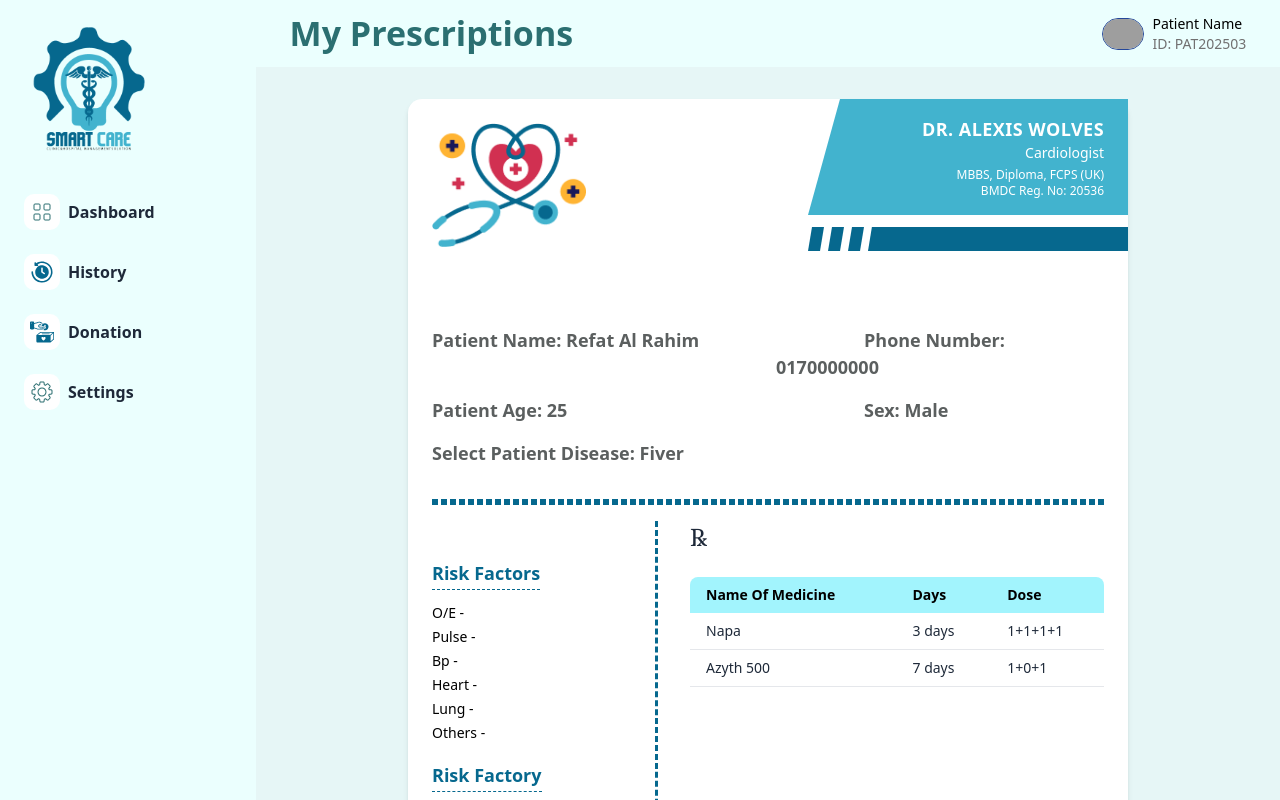
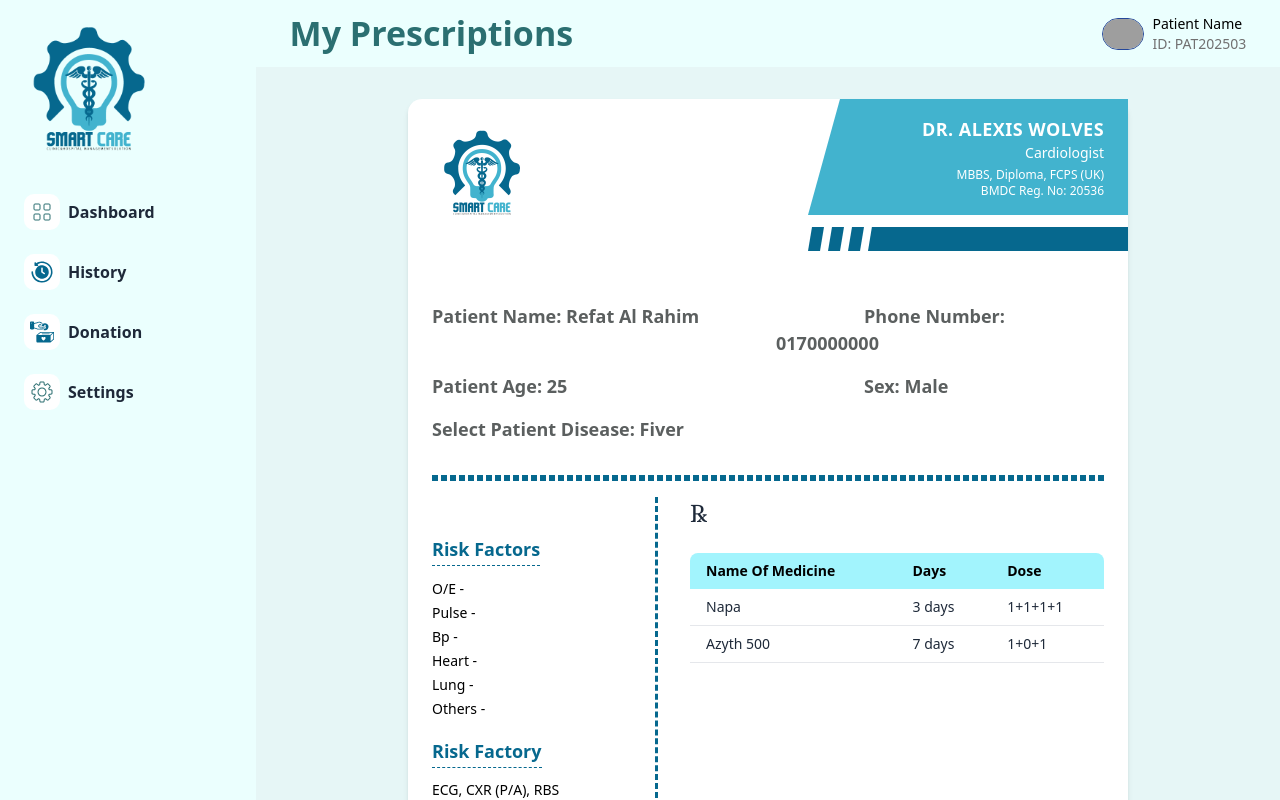
Before and after one commit to alam2025/smart-care, a Next.js app: page /dashboard/patient/prescription in a window 1280 px wide. Shown: the top 800 px of the page. Built offline with nearby package versions, Linux system fonts and the light colour scheme; grey boxes are pictures that could not be loaded.

Commit message:
patient panel name updated and logo added

```diff
--- a/app/dashboard/patient/page.tsx
+++ b/app/dashboard/patient/page.tsx
@@ -147,7 +147,7 @@ export default function Dashboard() {
                   Good Morning
                 </h2>
                 <h1 className="text-[38px] font-bold text-[#000000] mb-1">
-                  Dr. Reyan Anis
+                  Alam Hossain
                 </h1>
                 <p className="text-[16px] text-[#616060]">
                   Have a nice day at work
--- a/app/dashboard/patient/prescription/page.tsx
+++ b/app/dashboard/patient/prescription/page.tsx
@@ -1,5 +1,6 @@
 "use client";
 import FloatingCallButton from "@/components/FloatingCallButton";
+import Image from "next/image";
 import React, { useState } from "react";
 
 const prescriptions = [
@@ -87,11 +88,18 @@ export default function Prescription() {
               <div className="w-full lg:w-3/4">
                 <div className="bg-white rounded-xl shadow-md px-6 pt-6 pb-6 text-center h-full flex flex-col relative">
                   <div className="flex flex-row justify-between items-start">
-                    <img
+                    <Image
+                      src="/logo.png"
+                      alt="Logo"
+                      width={100}
+                      height={100}
+                      priority
+                    />
+                    {/* <img
                       src="/Group.png"
                       alt="Logo"
                       className="w-[70px] h-[56px] sm:w-[154px] sm:h-[124.17px]"
-                    />
+                    /> */}
                     <div className="block sm:hidden w-[220px] overflow-hidden">
                       <div
                         className="bg-[#42B3CE] text-white px-4 py-2"
```
